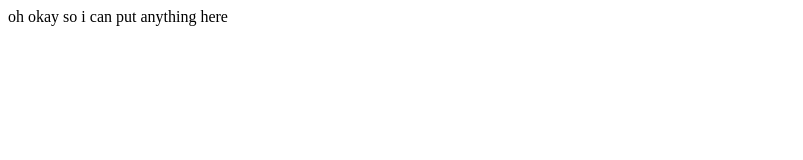
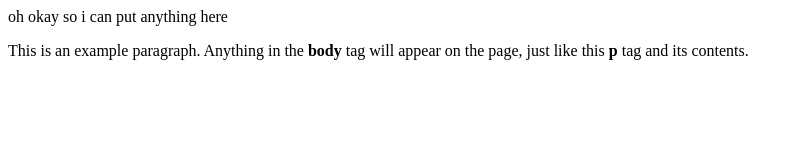
Before and after one commit to levib22/levib22.github.io, a plain HTML site: page index.html in a window 1280 px wide. Shown: the whole page, without its empty margins (0-803 px from the left). Drawn offline with Linux system fonts and the light colour scheme.

Commit message:
adding basic formatting

```diff
--- a/index.html
+++ b/index.html
@@ -1 +1,9 @@
 oh okay so i can put anything here
+<html>
+  <head>
+    <title>Levi Banos</title>
+  </head>
+  <body>
+    <p>This is an example paragraph. Anything in the <strong>body</strong> tag will appear on the page, just like this <strong>p</strong> tag and its contents.</p>
+  </body>
+</html>
```
